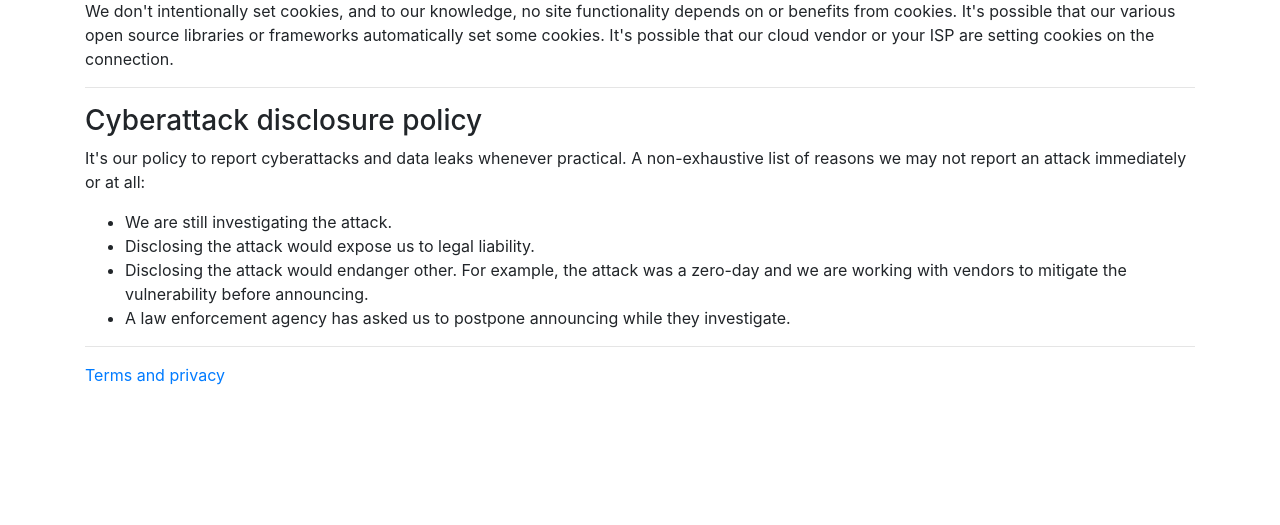
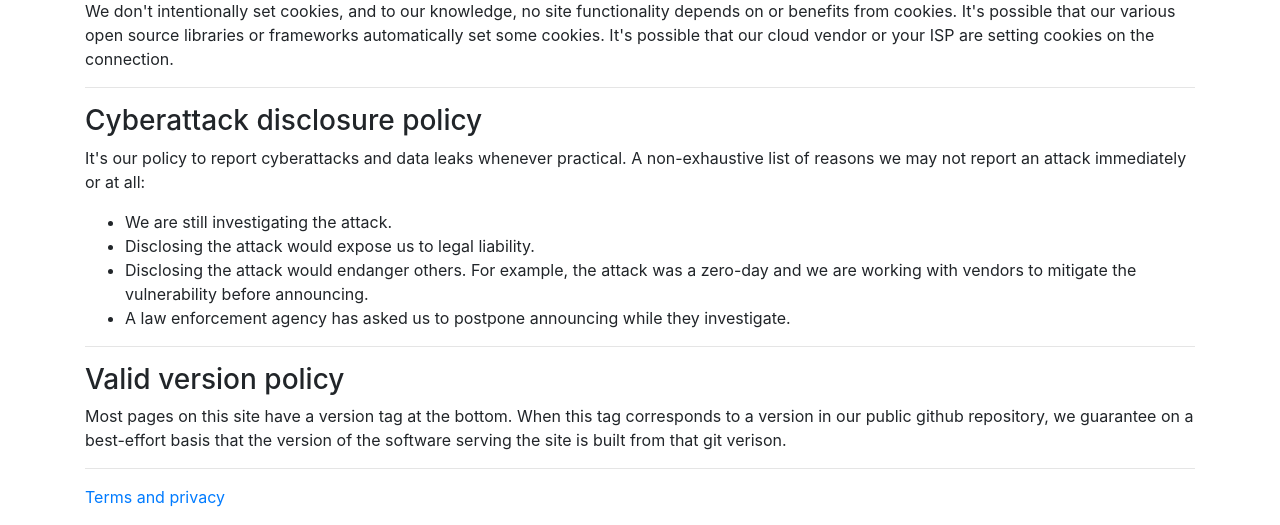
Before and after one commit to abe-winter/arbout, a Flask app: page /terms in a window 1280 px wide. Shown: the part 917-1442 px from the top of the page. Before the commit the page ends 1302 px from the top, so only its background shows below. Run offline with Flask 2, Linux system fonts and the light colour scheme; parts of the project's set-up code (start-up, migrations or seed data) failed here and were passed over; some libraries are stand-ins or nearby versions.

Commit message:
terms tweak & alert-danger

```diff
--- a/templates/submit.jinja.htm
+++ b/templates/submit.jinja.htm
@@ -5,6 +5,10 @@
 {{ home_link() }}
 <h1>📋 Submit a case</h1>
 <br>
+<div class="alert alert-danger">
+  <b>Warning</b>: While our system is intended to keep your individual submission confidential, this is a beta product and that confidentiality is subject to technical and legal risks.
+  Make sure to read our <a href="{{url_for('core.terms')}}">terms</a>.
+</div>
 <form method="POST">
   <details class="form-group" open>
     <summary class="h3">Counterparty</summary>
--- a/templates/terms.jinja.htm
+++ b/templates/terms.jinja.htm
@@ -35,8 +35,11 @@
 <ul>
   <li>We are still investigating the attack.</li>
   <li>Disclosing the attack would expose us to legal liability.</li>
-  <li>Disclosing the attack would endanger other. For example, the attack was a zero-day and we are working with vendors to mitigate the vulnerability before announcing.</li>
+  <li>Disclosing the attack would endanger others. For example, the attack was a zero-day and we are working with vendors to mitigate the vulnerability before announcing.</li>
   <li>A law enforcement agency has asked us to postpone announcing while they investigate.</li>
 </ul>
 <hr>
+<h3>Valid version policy</h3>
+<p>Most pages on this site have a version tag at the bottom. When this tag corresponds to a version in our public github repository, we guarantee on a best-effort basis that the version of the software serving the site is built from that git verison.</p>
+<hr>
 {% endblock container %}
```
